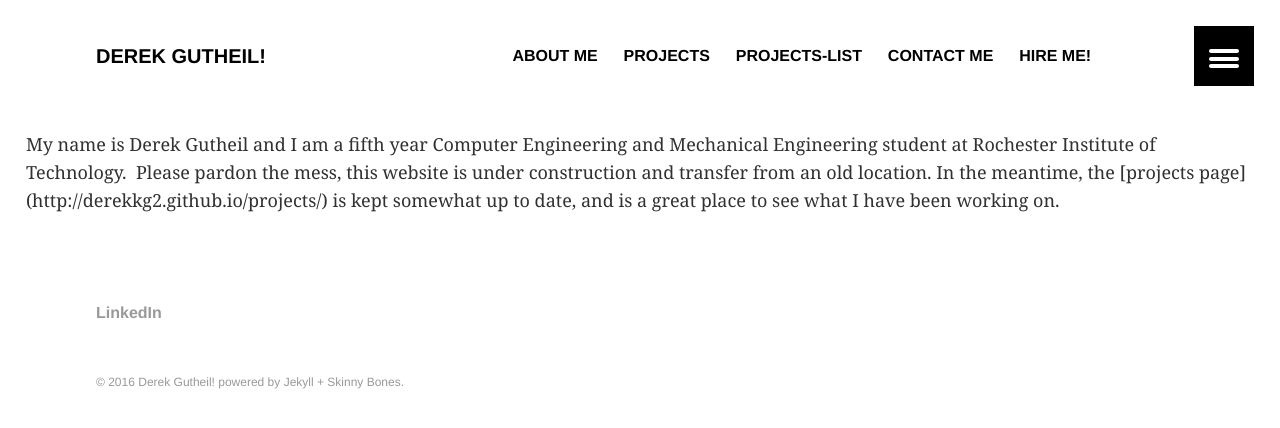
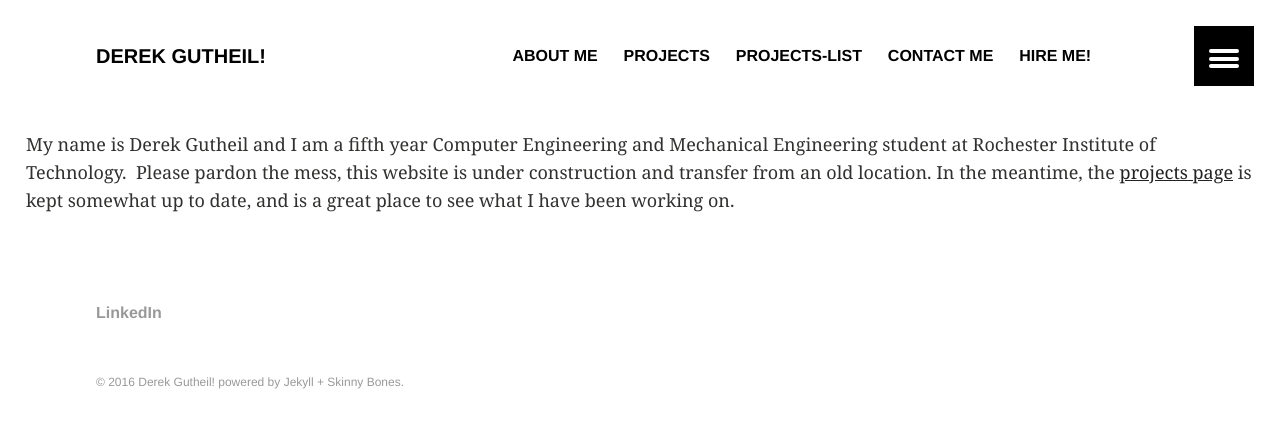
Before and after one commit to derekkg/derekkg.github.io, a Jekyll site: the page built from index.md, in a window 1280 px wide. Shown: the top 428 px of the page. Built offline with Jekyll 4.4.1, drawn with Linux system fonts in a browser that asks for light colours.

Commit message:
update main page. Fix link?

```diff
--- a/index.md
+++ b/index.md
@@ -5,9 +5,4 @@ layout: default
 permalink:
 ---
 
-<p style="text-align: left;">
   My name is Derek Gutheil and I am a fifth year Computer Engineering and Mechanical Engineering student at Rochester Institute of Technology.  Please pardon the mess, this website is under construction and transfer from an old location. In the meantime, the [projects page](http://derekkg2.github.io/projects/) is kept somewhat up to date, and is a great place to see what I have been working on.
-
-</p>
-
-<p style="text-align: left;">
```
